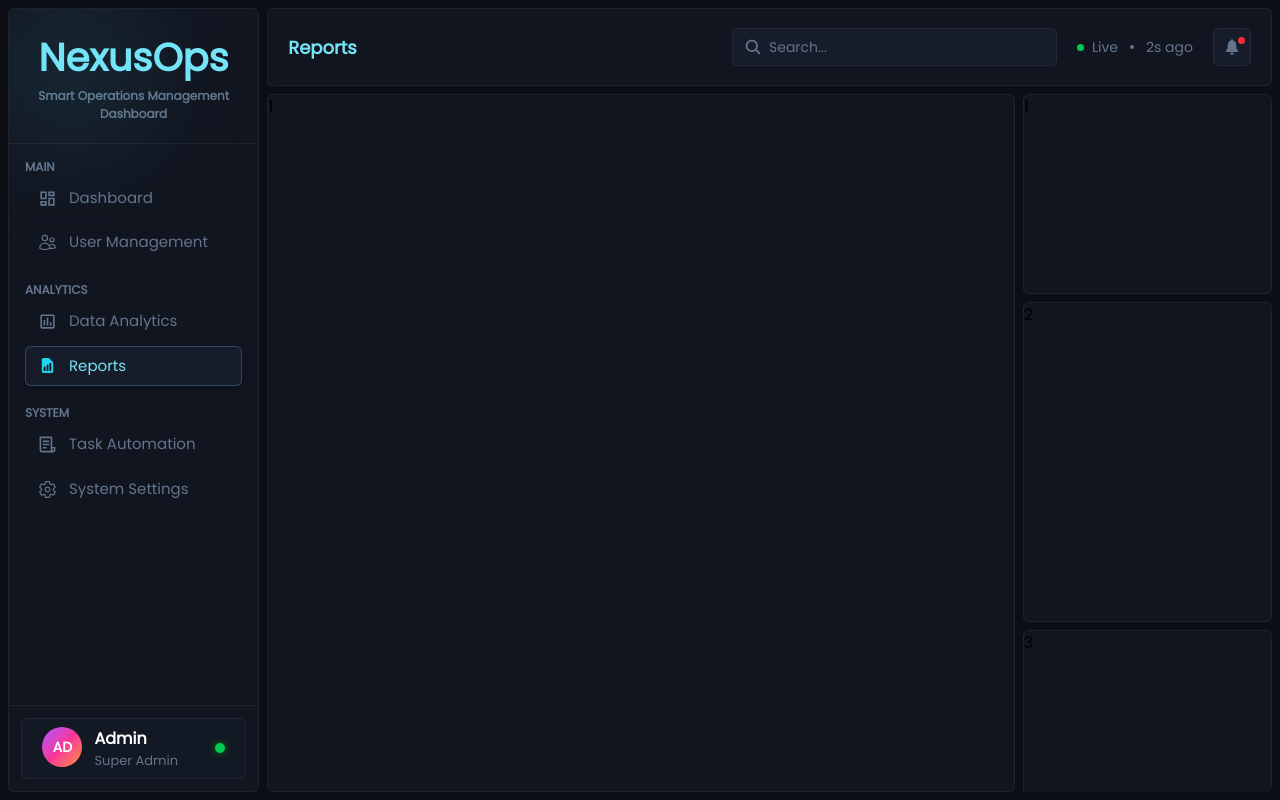
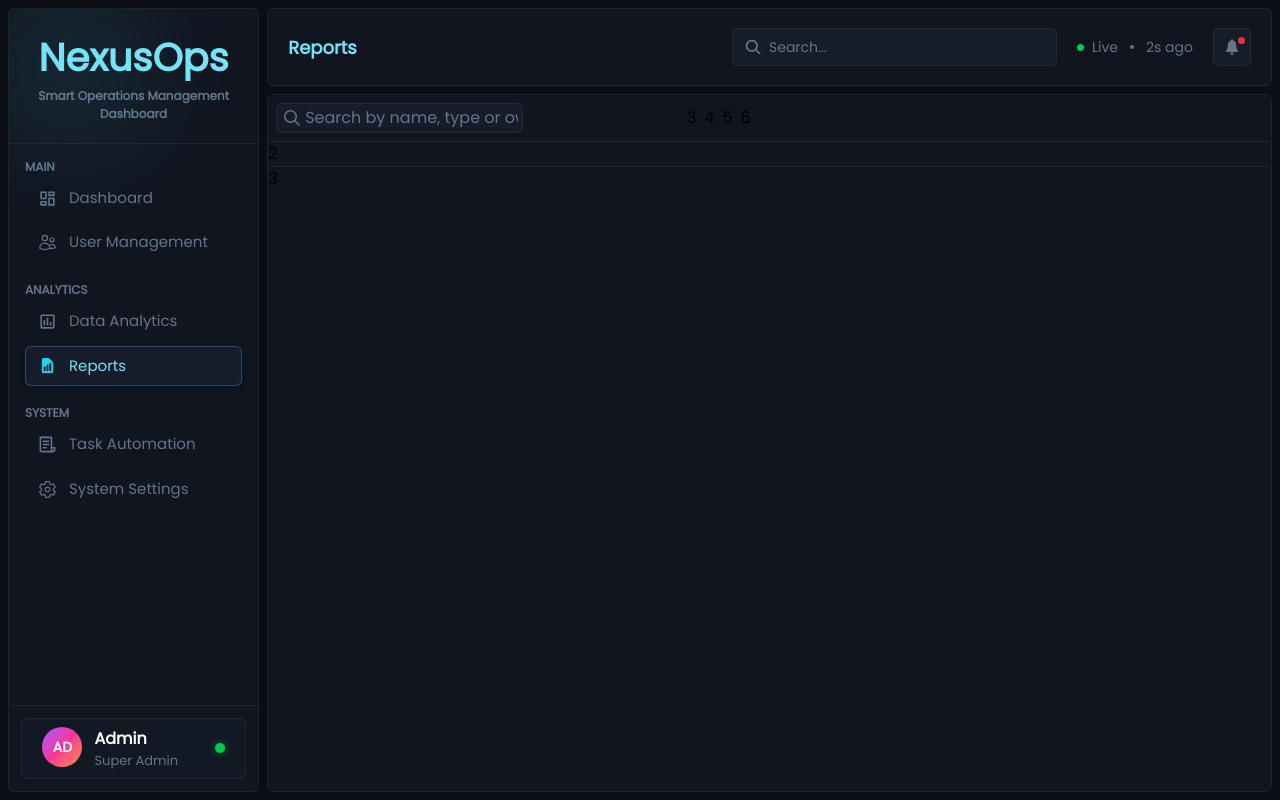
Before and after one commit to Khageswar-M/NexusOps-fe, a React (Vite) app: page /reports in a window 1280 px wide. Built offline with nearby package versions, Linux system fonts and the light colour scheme.

Commit message:
done with reports initial designs

```diff
--- a/src/config/RawData.js
+++ b/src/config/RawData.js
@@ -752,3 +752,12 @@ export const recentAlert = [
         time: "1h ago"
     },
 ]
+
+// for Reports.jsx
+export const reportsData = [
+    {
+        title: "PDF",
+        textCol: "text-red-500",
+        bgCol: "bg-red-500/10",
+    }
+]
--- a/src/pages/AsideTabs/Reports.jsx
+++ b/src/pages/AsideTabs/Reports.jsx
@@ -1,5 +1,8 @@
-import { useEffect } from "react";
-
+import { useEffect, useState } from "react";
+import Glass from '../../assets/MagnifyingGlass.svg?react';
+import Arrow from '../../assets/ArrowUpDown.svg?react';
+import CustomizedMenu from "../../components/UserManagementCmp/CustomizedMenu";
+import { reportsData } from "../../config/RawData";
 // redux
 import { useDispatch } from "react-redux";
 import { setTitle } from "../../redux/appSlice";
@@ -11,26 +14,51 @@ const Reports = () => {
     dispatch(setTitle(["Reports"]));
   }, [dispatch]);
 
+  const [rolesAnchorE1, setRolesAnchorE1] = useState(null);
+  const rolesOpen = Boolean(rolesAnchorE1);
+
   return (
     <div
-      className="grid grid-rows-1 grid-cols-[3fr_1fr] gap-2 h-full overflow-hidden"
+      className="bg-surface h-full border border-border"
     >
-      {/* COLUMN 1 -> ALL REPORTS*/}
-      <div className="bg-surface border border-border rounded-md">1</div>
+      {/* ROW ONE */}
+      <div className="border-b border-border flex flex-row items-center p-2 w-full gap-2">
+        {/* SEARCH */}
+        <div className="w-[25%]">
+          <div className="flex flex-row items-center relative bg-surface-2 rounded-md">
+            <Glass className="absolute text-text-muted ml-1" />
+            <input
+              type="text"
+              className="outline-none border border-border focus:border-cyan-500 rounded-md transition-colors duration-200 placeholder:text-text-muted text-[1rem] pl-7 pr-1 text-white p-0.5 w-full"
+              placeholder="Search by name, type or owner"
+            />
+          </div>
+        </div>
 
-      {/* COLUMN 2 */}
-      <div className="flex flex-col gap-2 [&>div]:bg-surface overflow-y-auto custom-scrollbar">
+        {/* ALL TYPES */}
+        <div className="w-[15%] bg-amber-50">
 
-        {/* QUICK GENERATE */}
-        <div className="border border-border rounded-md min-h-50">1</div>
+        </div>
 
-        {/* BY CATEGORY */}
-        <div className="border border-border rounded-md min-h-80">2</div>
+        {/* AL STATUS */}
+        <div>3</div>
 
-        {/* UPCOMMIT SCHEDULES */}
-        <div className="border border-border rounded-md min-h-50">3</div>
+        {/* LAST DAYS */}
+        <div>4</div>
+
+        {/* EXPORT */}
+        <div>5</div>
+
+        {/* NEW REPORT */}
+        <div>6</div>
 
       </div>
+
+      {/* ROW TWO */}
+      <div className="border-b border-border">2</div>
+
+      {/* ROW THREE */}
+      <div className="">3</div>
     </div>
   )
 }
```
